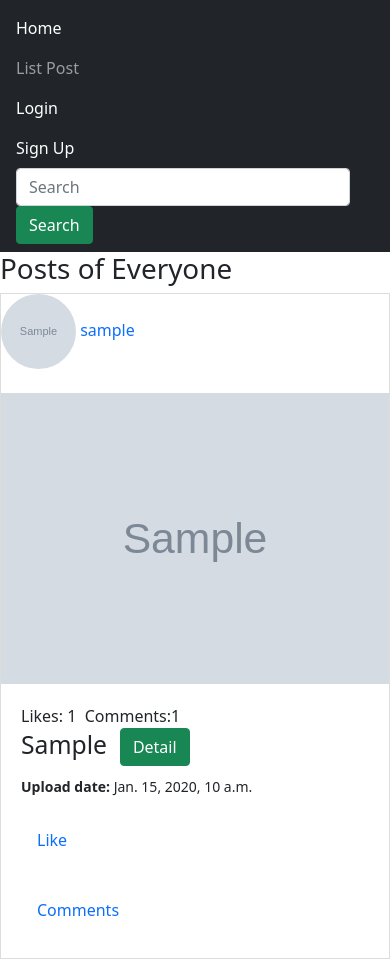
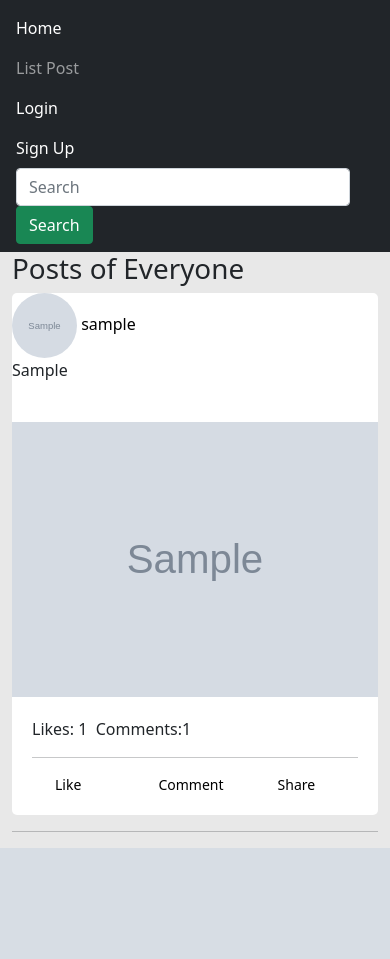
Before and after one commit to okthichiatay77/ProfileSocial, a Django app: template posts/templates/posts/home.html in a window 390 px wide. After the commit the page ends 848 px from the top, so only its background shows below. Run offline with Django 4.2, Linux system fonts and the light colour scheme; the template is opened without the code that fills it: values that come from a table or form of the project are taken from there, others are empty; tables that the repository leaves empty hold one stand-in row (values such as "Sample post"); grey boxes marked "Sample" are stand-in pictures; parts of the project's set-up code (start-up, migrations or seed data) failed here and were passed over; some libraries are stand-ins or nearby versions.

Commit message:
this is demo

```diff
--- a/posts/models.py
+++ b/posts/models.py
@@ -18,6 +18,8 @@ class Post(models.Model):
 
     def count_comments(self):
         return self.post_comment.count()
+
+
 
 class Comment(models.Model):
     post = models.ForeignKey(Post, on_delete=models.CASCADE, related_name='post_comment')
--- a/posts/templates/posts/home.html
+++ b/posts/templates/posts/home.html
@@ -11,40 +11,72 @@
 <div class="row">
     <div class="col-sm-8">
         {% for post in posts %}
-            <div style="border: 1px solid #ddd">
-                <div>
+            <div style="border-radius: 5px; background-color: white">
+                <div style="border-radius: 5px">
+                        <div style="border-radius: 5px">
                         {% if post.author.user_profile.profile_pic %}
-                        <img src="/media/{{ post.author.user_profile.profile_pic }}" width="75px" height="75px" class="rounded-circle">
-                        <a style="text-decoration: none;" href="{% url 'accounts:user' username=post.author %}">{{ post.author }}</a>
+                            <img src="/media/{{ post.author.user_profile.profile_pic }}" width="65px" height="65px" class="rounded-circle">
+                            <a style="text-decoration: none; color: black" href="{% url 'accounts:user' username=post.author %}">{{ post.author }}</a>
                         {% else %}
-                        <img src="/media/profile_pics/m.jpg" width="75px" height="75px" class="rounded-circle">
+                            <img src="/media/profile_pics/m.jpg" width="65px" height="65px" class="rounded-circle">
                             <a style="text-decoration: none;" href="{% url 'accounts:user' username=post.author %}">{{ post.author }}</a>
                         {% endif %}
                         <br>
                     </div>
+                    <p>{{ post.caption }}</p>
                     <br>
+                    <a href="{% url 'posts:detail_post' pk=post.pk %}">
                         <img src="/media/{{ post.image }}" width=" 100%">
+                    </a>
                     <div style="padding: 20px;">
+                        <div class="row">
+                            <div class="col"></div>
+                        </div>
                         Likes: {{ post.count_liked }}&nbsp;&nbsp;Comments:{{ post.count_comments }}
-                    <h2>{{ post.caption }}&nbsp;&nbsp;<a href="{% url 'posts:detail_post' pk=post.pk %}"><button class="btn btn-success">Detail</button></a></h2>
-                    <small><strong>Upload date:</strong> {{ post.upload_date }}</small>
-                    <div class="row">
-                        <div class="col-sm-4">
+                        <hr>
+                        <div class="row" style="">
+                            <div class="small d-flex justify-content-start">
+                                <div class="col-sm-5">
                                     {% if post.pk in liked_post_list %}
-                                <a class="nav-link" href="{% url 'posts:unliked' pk=post.pk %}" target="_parent"><i class="fa-solid fa-thumbs-down" style="font-size: 36px;"></i>UnLike</a>
+
+                                        <a style="text-decoration: none; color: black" href="{% url 'posts:unliked' pk=post.pk %}" class="d-flex align-items-center me-3" target="_self">
+
+                                        <a style="text-decoration: none; color: black" href="{% url 'posts:unliked' pk=post.pk %}" class="d-flex align-items-center me-3">
+
+                                            <i class="far fa-thumbs-down me-2"></i>
+                                            <p class="mb-0">UnLike</p>
+                                        </a>
                                     {% else %}
-                                <a class="nav-link" href="{% url 'posts:liked' pk=post.pk %}" target="_parent"><i class="fa-solid fa-thumbs-up" style="font-size: 36px;"></i>Like</a>
+
+                                        <a style="text-decoration: none; color: black" href="{% url 'posts:liked' pk=post.pk %}" class="d-flex align-items-center me-3" target="_self">
+
+                                        <a style="text-decoration: none; color: black" href="{% url 'posts:liked' pk=post.pk %}" class="d-flex align-items-center me-3">
+
+                                            <i class="far fa-thumbs-up me-2"></i>
+                                            <p class="mb-0">Like</p>
+                                        </a>
                                     {% endif %}
                                 </div>
-                        <div class="col-sm-4">
-                            <a class="col-sm-9 nav-link"><i class="fa-solid fa-comments" style="font-size: 36px;
-                               text-decoration: none;"></i>Comments</a>
+
+                                <div class=col-sm-5>
+                                    <a style="text-decoration: none; color: black" href="{% url 'posts:detail_post' pk=post.pk %}" class="d-flex align-items-center me-3">
+                                        <i class="far fa-comment-dots me-2"></i>
+                                        <p class="mb-0">Comment</p>
+                                    </a>
+                                </div>
+                                <div class="col-sm-12">
+                                    <a style="text-decoration: none; color: black" href="#!" class="d-flex align-items-center me-3">
+                                        <i class="fas fa-share me-2"></i>
+                                        <p class="mb-0">Share</p>
+                                    </a>
+                                </div>
+                            </div>
                         </div>
                     </div>
 
-
                 </div>
             </div>
+            <hr>
         {% endfor %}
     </div>
 </div>
--- a/templates/base.html
+++ b/templates/base.html
@@ -22,7 +22,7 @@
 
     {% endblock %}</title>
 </head>
-<body>
+<body style="background-color:	#E8E8E8">
 <nav class="navbar navbar-expand-sm bg-dark navbar-dark">
     <ul class="navbar-nav">
         <li class="nav-item active">
@@ -60,8 +60,10 @@
         <button class="btn btn-success" type="submit">Search</button>
     </form>
 </nav>
-{% block content %}
+<div class="container">
+    {% block content %}
 
-{% endblock %}
+    {% endblock %}
+</div>
 </body>
 </html>
```
Also changed, not shown: posts/templates/posts/detail_post.html (+30 -13 lines), posts/templates/posts/list_post.html (+29 -12 lines). Lines whose indentation alone changed are shown as unchanged.
